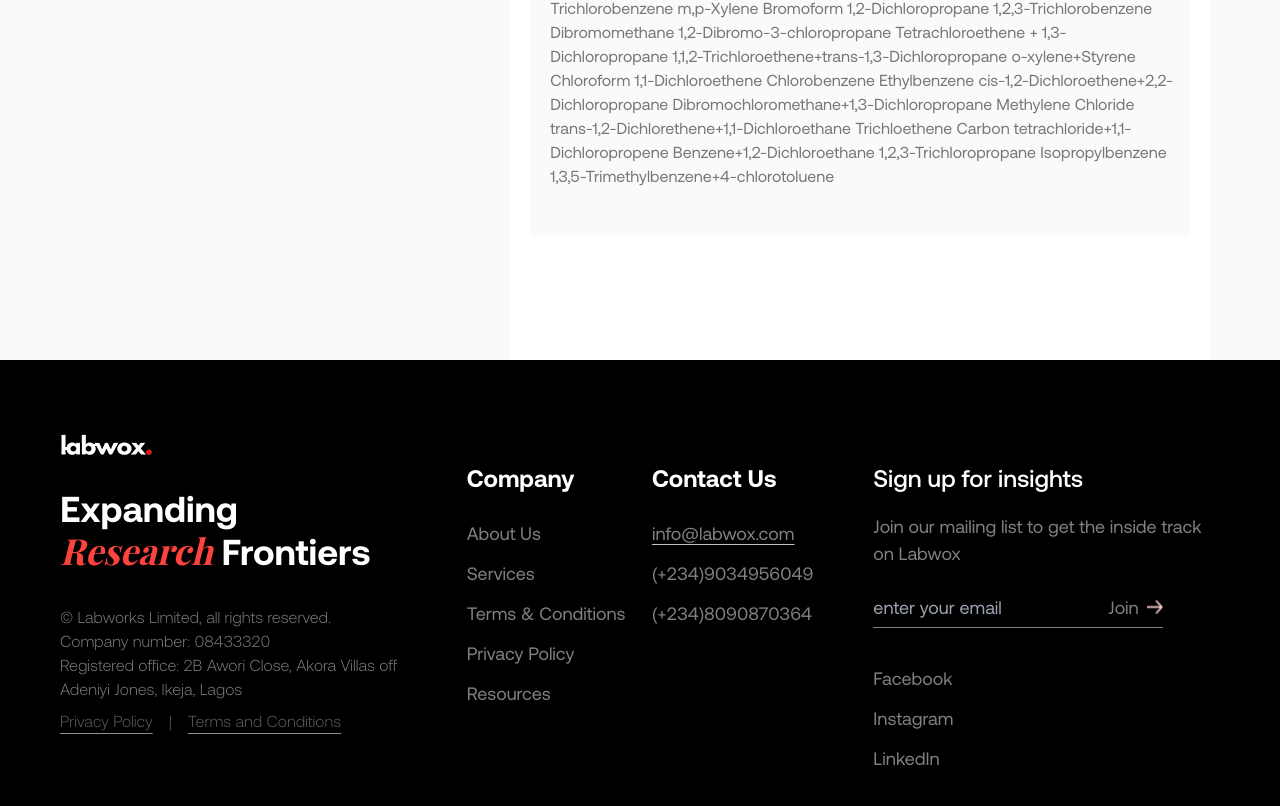
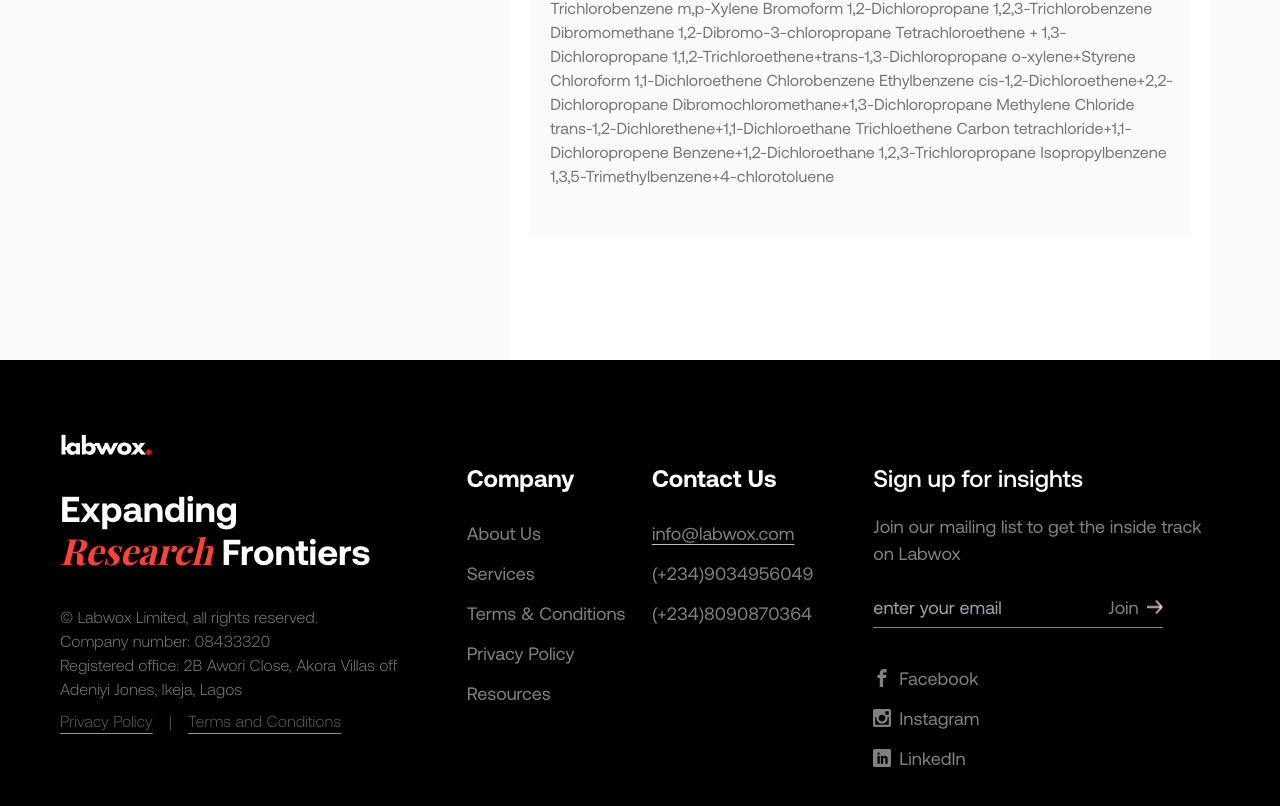
Before and after one commit to A-believer/Labwox, a React (Vite) app: page /testlisting in a window 1280 px wide. Shown: the part 1624-2430 px from the top of the page. Built offline with nearby package versions, Linux system fonts and the light colour scheme; a web font is replaced by a local one.

Commit message:
beginning of second part

```diff
--- a/package.json
+++ b/package.json
@@ -20,6 +20,7 @@
     "react": "^18.2.0",
     "react-dom": "^18.2.0",
     "react-hook-form": "^7.45.1",
+    "react-icons": "^4.10.1",
     "react-intersection-observer": "^9.5.1",
     "react-marquee-slider": "^1.1.5",
     "react-redux": "^8.1.0",
--- a/src/components/Footer.jsx
+++ b/src/components/Footer.jsx
@@ -1,7 +1,9 @@
 import footerLogo from "../assets/Logoft.png"
 import { Link, Outlet, useLocation } from "react-router-dom"
 import arrow from "../assets/arrow.png"
-
+import { ImFacebook } from 'react-icons/im';
+import { ImInstagram } from 'react-icons/im';
+import { ImLinkedin } from 'react-icons/im';
 
 const Footer = () => {
 
@@ -24,7 +26,7 @@ const Footer = () => {
 
           {/* Address   */}
           <div className="text-white/50 lg:text-base text-sm leading-[24px] font-normal gap-y-4">
-            <p className="font-light ">© Labworks Limited, all rights reserved. <br />
+            <p className="font-light ">© Labwox Limited, all rights reserved. <br />
               Company number: 08433320 <br />
               Registered office: 2B Awori Close, Akora Villas off
               Adeniyi Jones, Ikeja, Lagos</p>
@@ -81,9 +83,27 @@ const Footer = () => {
 
                 </div>
             </li>
-              <li className="hover:underline underline-offset-4"><a href="https://www.facebook.com/LABWOX?mibextid=ZbWKwL" rel="noreferrer">Facebook</a></li>
-              <li className="hover:underline underline-offset-4"><a href="https://instagram.com/labwox?igshid=MzNlNGNkZWQ4Mg==" rel="noreferrer">Instagram</a></li>
-              <li className="hover:underline underline-offset-4"><a href="https://www.linkedin.com/company/labwox/" target="_blank" rel="noreferrer" >LinkedIn</a></li>
+            <li>
+              <a href="https://www.facebook.com/LABWOX?mibextid=ZbWKwL" rel="noreferrer" className="flex items-center gap-x-2">
+                 <ImFacebook />
+              <span  className="hover:underline underline-offset-4">Facebook</span>
+              </a>
+
+            </li>
+            <li>
+              <a href="https://instagram.com/labwox?igshid=MzNlNGNkZWQ4Mg==" rel="noreferrer" className="flex items-center gap-x-2">
+                <ImInstagram/>
+              <span className="hover:underline underline-offset-4">Instagram</span>
+            </a>
+            </li>
+
+            <li>
+              <a href="https://www.linkedin.com/company/labwox/" target="_blank" rel="noreferrer" className="flex items-center gap-x-2">
+                <ImLinkedin/>
+              <span  className="hover:underline underline-offset-4">LinkedIn</span>
+              </a>
+
+            </li>
           </ul>
 
         </div>
--- a/src/components/ProductDetail.jsx
+++ b/src/components/ProductDetail.jsx
@@ -1,9 +1,11 @@
 
-const ProductDetail = ({ selectedProduct }) => {
+const ProductDetail = () => {
 
 
 
-return (!selectedProduct) ? null : <div>ProductDetail: </div>
+    return (
+    <div></div>
+)
 }
 
 export default ProductDetail
--- a/src/components/Products.jsx
+++ b/src/components/Products.jsx
@@ -1,6 +1,6 @@
 import { productsapi } from "../data/data"
 
-const Products = ({ onViewProduct }) => {
+const Products = () => {
   return (
     <section className="bg-white lg:px-5 px-2 lg:pt-5 pt-2 lg:pb-20 pb-5">
       {productsapi?.map((item, i) => (
@@ -12,7 +12,7 @@ const Products = ({ onViewProduct }) => {
               <p className="text-black">{ item.price}</p>
             </div>
 
-            <button onClick={() => onViewProduct()} className="self-start bg-white lg:py-[10px] py-1 lg:px-3 px-1 lg:text-lg text-xs font-medium lg:leading-6 leading-2 text-grey rounded border border-grey">
+            <button onClick className="self-start bg-white lg:py-[10px] py-1 lg:px-3 px-1 lg:text-lg text-xs font-medium lg:leading-6 leading-2 text-grey rounded border border-grey">
               View Product Detail
             </button>
           </div>
--- a/src/pages/TestListing.jsx
+++ b/src/pages/TestListing.jsx
@@ -1,20 +1,13 @@
-import { useState } from "react";
 import { ProductSidebar, Products, ProductDetail } from "../components"
 
 const TestListing = () => {
-
-  const [selectedProduct, setSelectedProduct] = useState(null);
-
-  const handleViewProduct = (products) => {
-    setSelectedProduct(products);
-  };
 
   return (
     <main className="bg-whitebgii flex lg:flex-row flex-col justify-between lg:pl-[72px] lg:pr-[70px] pl-6 pr-4 lg:pt-[52px] pt-4 gap-[24px]">
       <div className="rounded"><ProductSidebar /></div>
       <div>
-        <Products onViewProduct={handleViewProduct}/>
-        <ProductDetail selectedProduct={selectedProduct} />
+        <Products />
+        <ProductDetail />
       </div>
     </main>
   )
```
Also changed, not shown: 1 other file (tests, documents, lock files or other folders).
